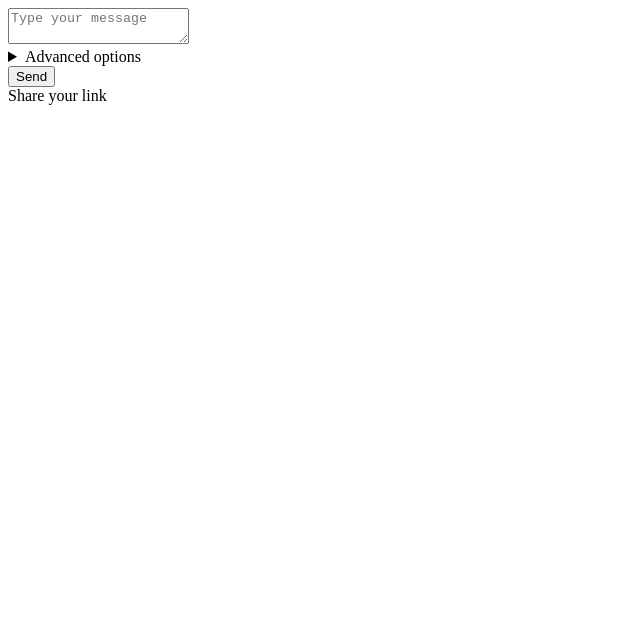
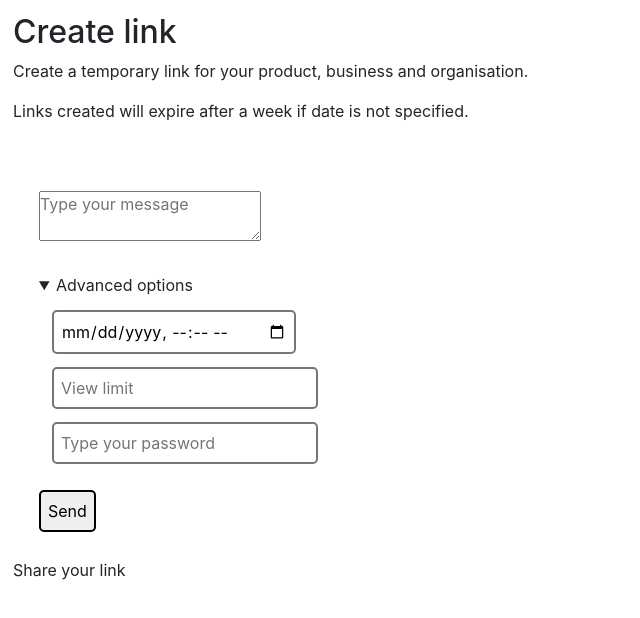
Before and after one commit to micaiah-effiong/temp-link, a website: page public/index.html in a window 1280 px wide. Both pictures are taken after a click on the heading "Advanced options". Shown: the whole page, without its empty margins (0-640 px from the left). Drawn offline with nearby package versions, Linux system fonts and the light colour scheme.

Commit message:
refactor files

```diff
--- a/public/index.html
+++ b/public/index.html
@@ -2,21 +2,47 @@
 <html>
   <head>
     <title>Create a one time link for you message</title>
+    <link type="text/css" rel="stylesheet" href="/styles/main.css" />
+    <link
+      type="text/css"
+      rel="stylesheet"
+      href="../node_modules/bootstrap/dist/css/bootstrap.min.css"
+    />
+    <meta
+      name="viewport"
+      content="width=device-width, initial-scale=1, shrink-to-fit=no"
+    />
   </head>
   <body>
+    <header class="page-header">
+      <h2>Create link</h2>
+      <div>
+        <p>
+          Create a temporary link for your product, business and organisation.
+        </p>
+        <p>Links created will expire after a week if date is not specified.</p>
+      </div>
+    </header>
+
+    <main class="page-main">
       <form
         action="/message"
         method="POST"
         name="createMsg"
         enctype="application/json"
+        class="page-form-create-msg"
       >
         <textarea name="data" placeholder="Type your message"></textarea>
 
-      <details open>
+        <details class="page-form-adv-create-msg">
           <summary>Advanced options</summary>
           <div>
             <div>
-            <input type="date" name="ttl" placeholder="Expiry date" />
+              <input
+                type="datetime-local"
+                name="ttl"
+                placeholder="Expiry date"
+              />
             </div>
 
             <div>
@@ -43,6 +69,9 @@
       </form>
 
       <div>Share your link <a id="shareLink" href=""></a></div>
+    </main>
+
+    <script type="text/javascript" src="/js/makeRequest.js"></script>
 
     <script>
       let form = document.createMsg;
@@ -59,25 +88,13 @@
         makeRequest("/message", "POST", options).then((res) => {
           console.log(res);
           const url = res.data.url;
-          const link = document
-            .createRange()
-            .createContextualFragment(`<a href="${url}">${url}</a>`);
-
-          linkView.href = linkView.innerText = url;
+          linkView.href = linkView.innerText = url + "/view";
         });
       });
 
-      function makeRequest(url, method, options) {
-        return fetch(url, {
-          method: method,
-          headers: options.headers,
-          body: JSON.stringify(options.body),
-        }).then((res) => res.json());
-      }
-
       function parseForm(formElement) {
         const obj = {};
-        Array.from(form.elements).forEach((e) => {
+        Array.from(formElement.elements).forEach((e) => {
           obj[e.name] = e.value;
         });
 
--- /dev/null
+++ b/public/js/makeRequest.js
@@ -0,0 +1,7 @@
+function makeRequest(url, method, options) {
+  return fetch(url, {
+    method: method,
+    headers: options.headers,
+    body: JSON.stringify(options.body),
+  }).then((res) => res.json());
+}
--- /dev/null
+++ b/public/styles/main.css
@@ -0,0 +1,31 @@
+* {
+  margin: 0;
+  padding: 0;
+  box-sizing: border-box;
+}
+
+.page-header {
+  padding: 13px;
+}
+
+.page-main {
+  padding: 13px;
+}
+
+.page-form-create-msg {
+  margin: 13px;
+  border-radius: 5px;
+}
+.page-form-create-msg input,
+.page-form-create-msg button {
+  padding: 7px;
+  border-radius: 5px;
+  border-style: solid;
+}
+.page-form-create-msg > * {
+  margin: 13px;
+}
+
+.page-form-adv-create-msg > div > * {
+  margin: 13px;
+}
```
Lines whose indentation alone changed are shown as unchanged.
